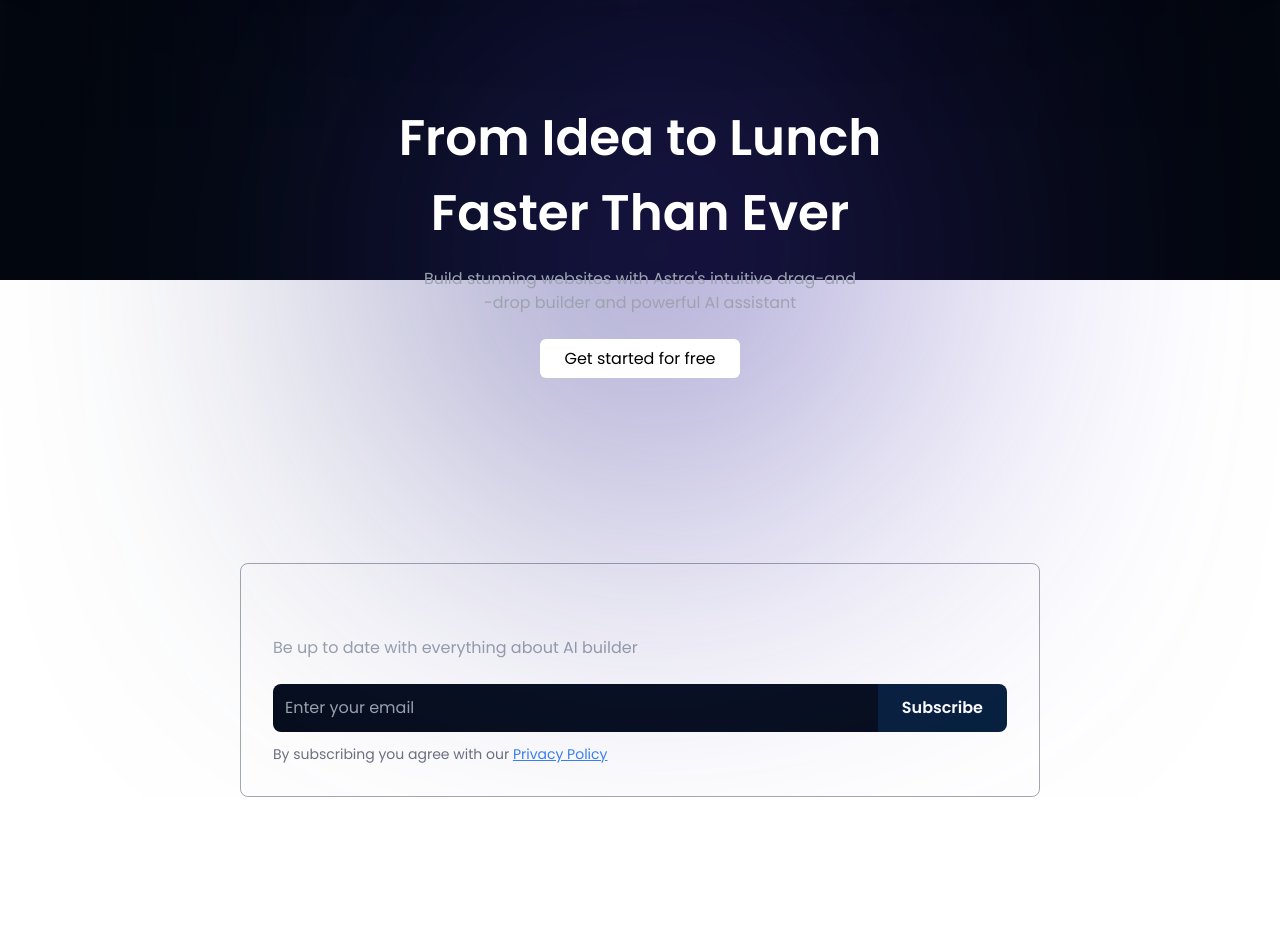
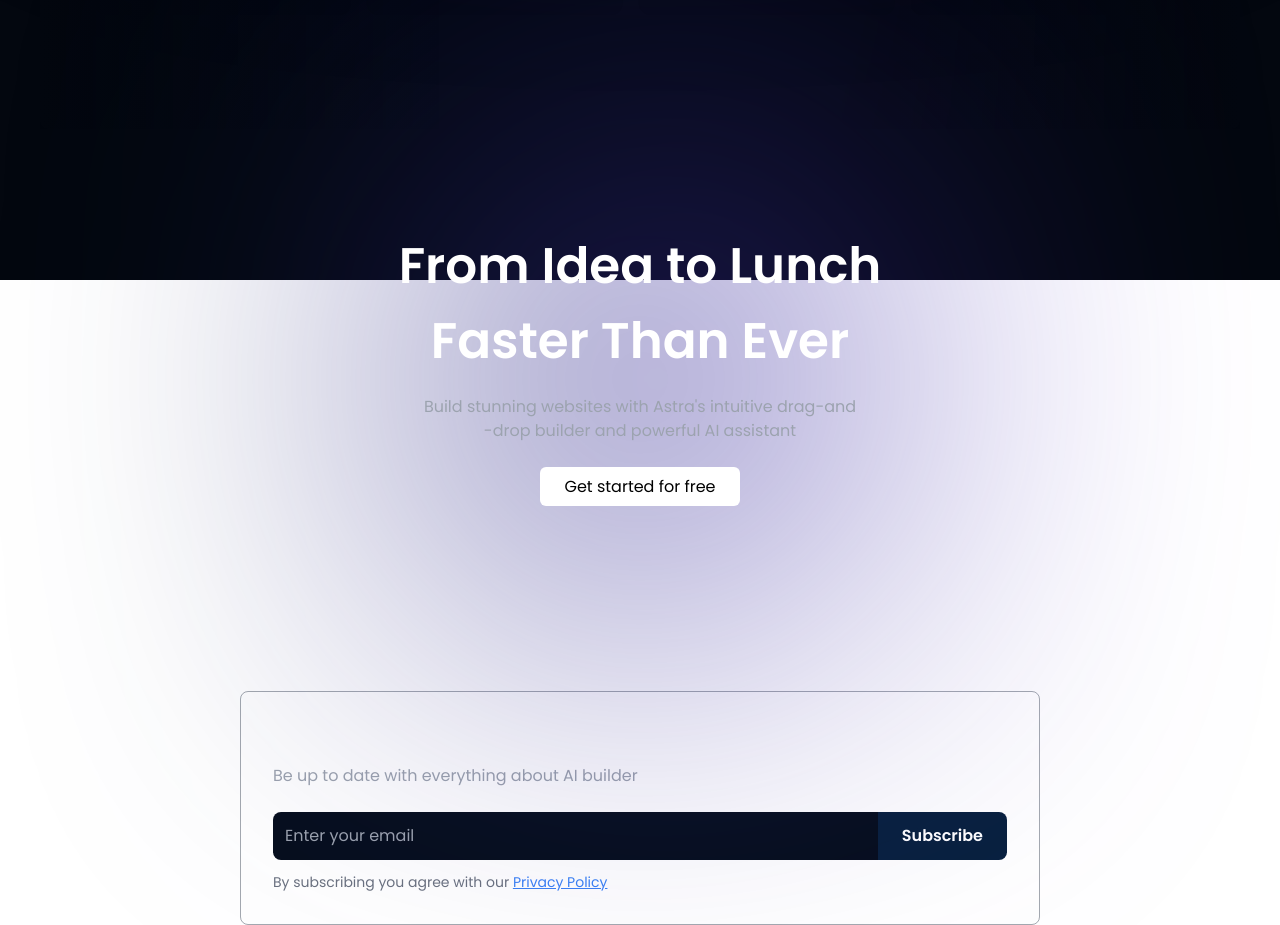
Before and after one commit to SpadeyDev/duckie.work, a React (Vite) app: page / in a window 1280 px wide. Shown: the part 3720-4645 px from the top of the page. Before the commit the page ends 4517 px from the top, so only its background shows below. Built offline with nearby package versions, Linux system fonts and the light colour scheme.

Commit message:
update margin

```diff
--- a/src/components/Newsletter.jsx
+++ b/src/components/Newsletter.jsx
@@ -2,7 +2,7 @@
 
 function Newslatter() {
   return (
-    <div className="flex items-center justify-center w-full h-[40rem] z-10">
+    <div className="flex items-center justify-center w-full h-[40rem] z-10 mt-32">
       <div className="flex-col items-center justify-center">
         <div className="text-center">
           <h1 className="text-white text-[50px] font-semibold z-10 relative">
@@ -17,8 +17,7 @@
         </div>
         <div className="text-center pt-4 z-10 relative">
           <p className="text-gray-400">
-            Build stunning websites with Astra's intuitive drag-and{" "}
-            <br />
+            Build stunning websites with Astra's intuitive drag-and <br />
             -drop builder and powerful AI assistant
           </p>
         </div>
@@ -62,9 +61,7 @@
           </div>
         </div> */}
         <div className="mt-48 border border-gray-600/50 p-8 rounded-lg w-[800px] mx-auto text-white">
-          <h2 className="text-2xl font-bold mb-2">
-            Join our newsletter
-          </h2>
+          <h2 className="text-2xl font-bold mb-2">Join our newsletter</h2>
           <p className="mb-6 text-gray-400">
             Be up to date with everything about AI builder
           </p>
```
